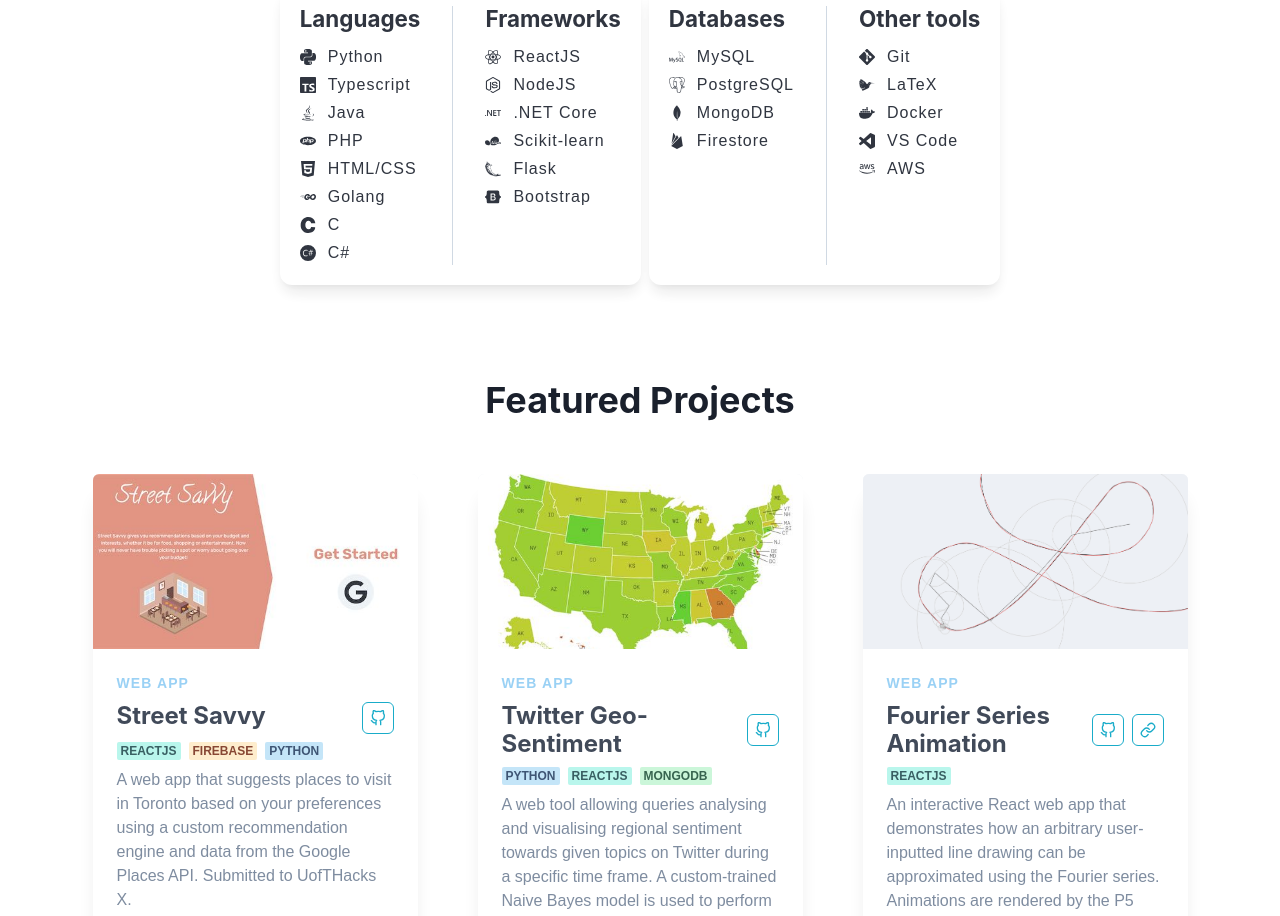
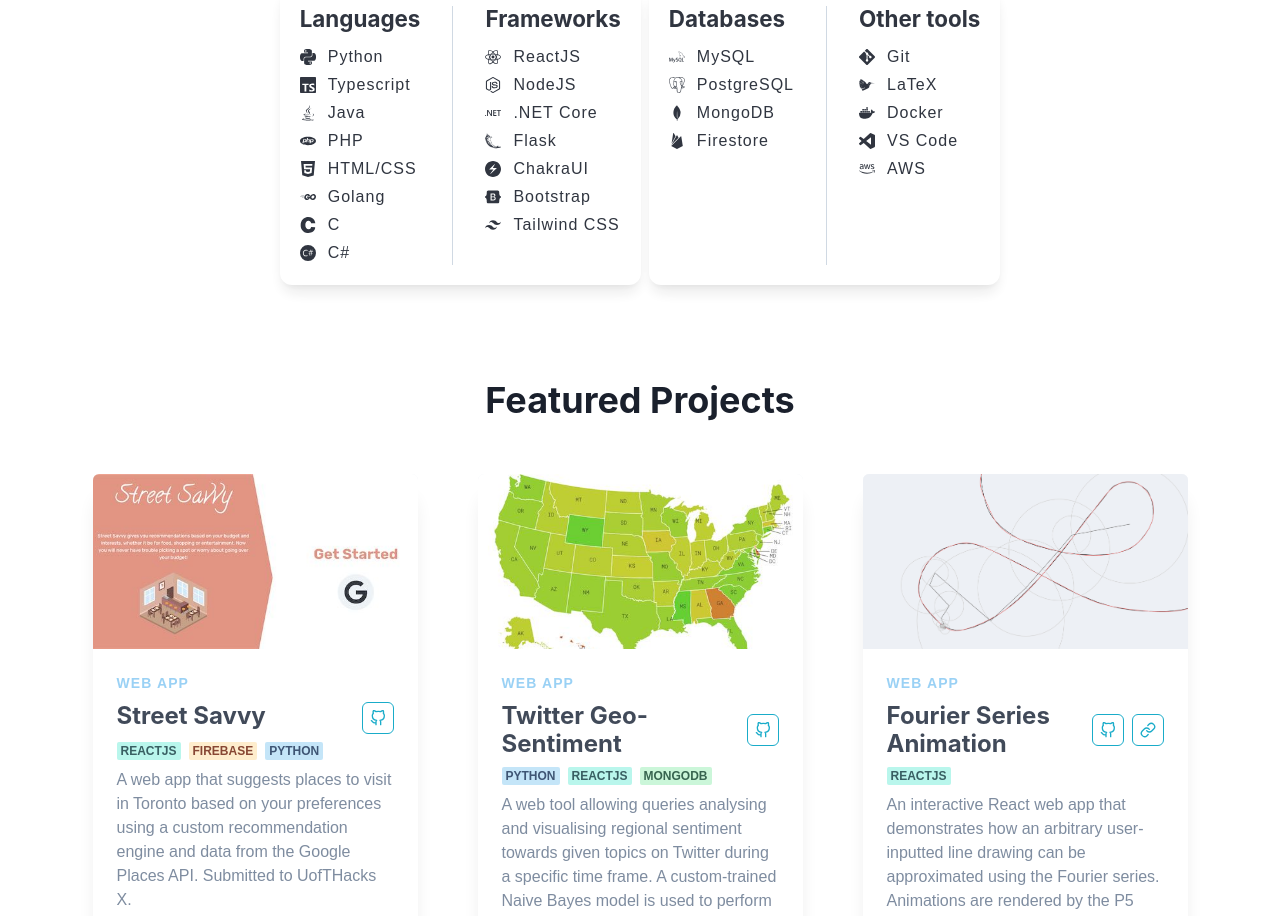
Before and after one commit to jasonfyw/jasonfyw.github.io, a React (Create React App) app: page / in a window 1280 px wide. Shown: the part 1480-2396 px from the top of the page. Built offline with nearby package versions, Linux system fonts and the light colour scheme; a web font is replaced by a local one.

Commit message:
add: updated skills

```diff
--- a/src/components/Skills/Skills.tsx
+++ b/src/components/Skills/Skills.tsx
@@ -23,7 +23,6 @@ import {
     SiGit,
     SiLatex,
     SiDocker,
-    SiScikitlearn,
     SiGo,
     SiNodedotjs,
     SiPostgresql,
@@ -31,7 +30,9 @@ import {
     SiFirebase,
     SiCsharp,
     SiDotnet,
-    SiAmazonaws
+    SiAmazonaws,
+    SiTailwindcss,
+    SiChakraui
 } from 'react-icons/si';
 import { Element } from 'react-scroll';
 import Fade from 'react-reveal/Fade';
@@ -76,9 +77,10 @@ const Skills: FC = () => {
                                         <SkillItem icon={SiReact} name='ReactJS' />
                                         <SkillItem icon={SiNodedotjs} name='NodeJS' />
                                         <SkillItem icon={SiDotnet} name='.NET Core' />
-                                        <SkillItem icon={SiScikitlearn} name='Scikit-learn' />
                                         <SkillItem icon={SiFlask} name='Flask' />
+                                        <SkillItem icon={SiChakraui} name='ChakraUI' />
                                         <SkillItem icon={SiBootstrap} name='Bootstrap' />
+                                        <SkillItem icon={SiTailwindcss} name='Tailwind CSS' />
                                     </SkillSection>
                                 </Stack>
                                 <Stack
```
